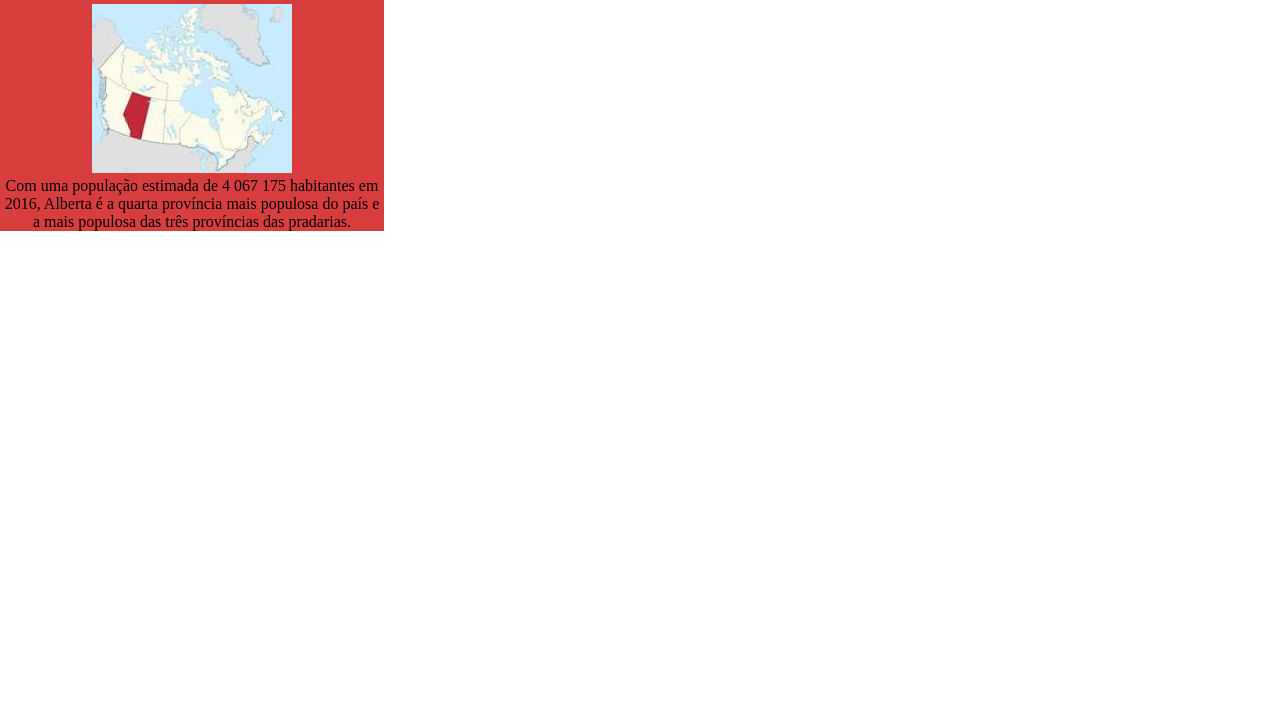
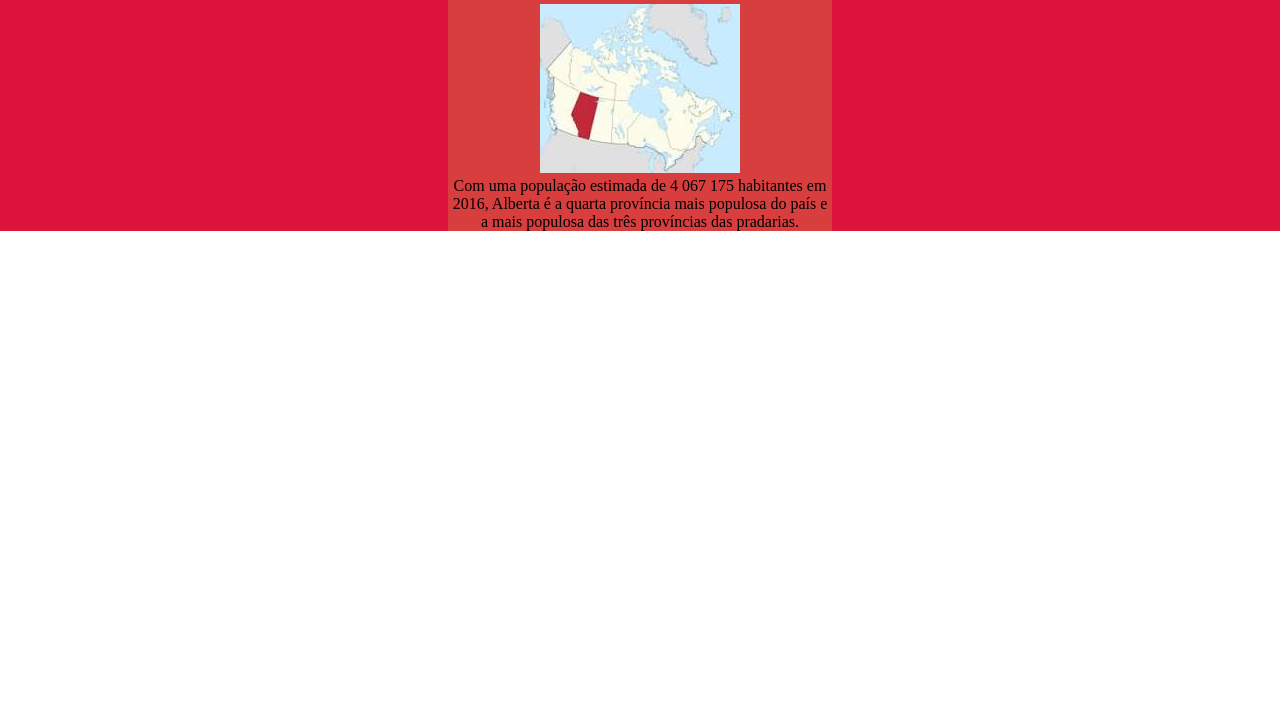
Before and after one commit to SantosPedroHenrique/projeto01, a plain HTML site: page index2.html in a window 1280 px wide. Shown: the part 97-800 px from the top of the page. Drawn offline with Linux system fonts and the light colour scheme.

Commit message:
principal

```diff
--- a/style2.css
+++ b/style2.css
@@ -2,7 +2,7 @@
     padding: 0;
     margin: 0;
 }
-.pricipal{
+.principal{
     text-align: center;
     background-color: crimson;
 }
```
